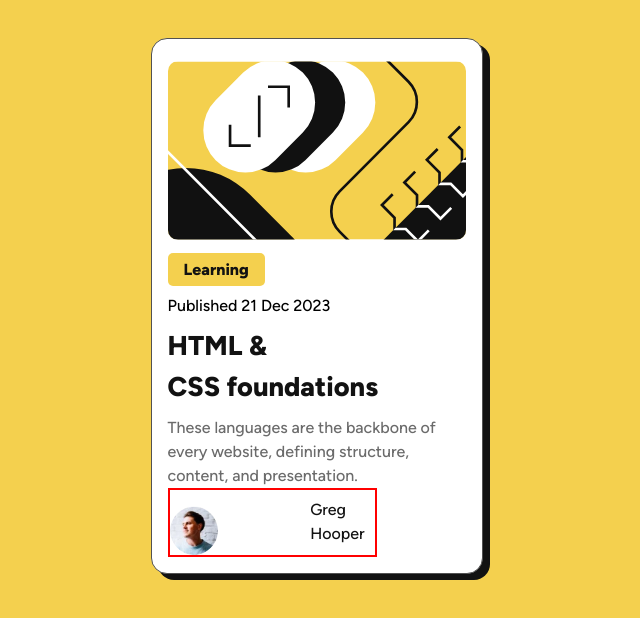
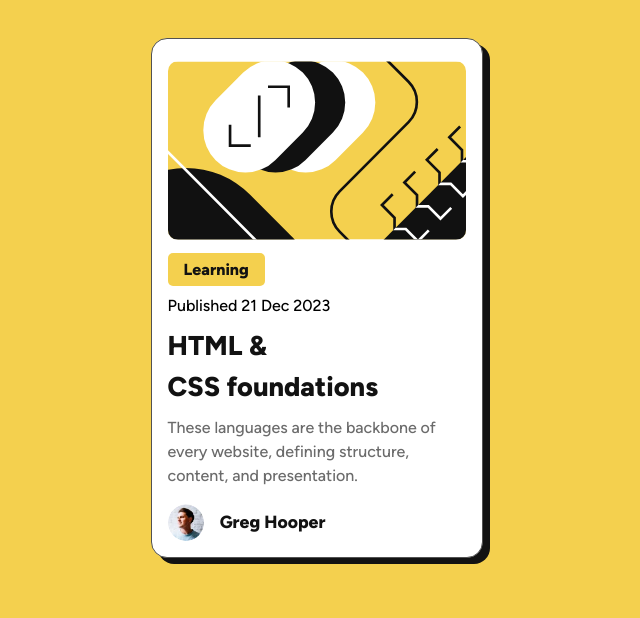
Before and after one commit to vikky2810/FrontendMentorChallenges, a plain HTML site: page 2_Blog_Preview_Card/index.html in a window 1280 px wide. Shown: the whole page, without its empty margins (323-963 px from the left). Drawn offline with Linux system fonts and the light colour scheme.

Commit message:
Refactor writer-info styles for improved layout and remove unnecessary borders

```diff
--- a/2_Blog_Preview_Card/style.css
+++ b/2_Blog_Preview_Card/style.css
@@ -149,26 +149,24 @@ body{
 }
 
 .writer-info{
+  margin-top: 1rem;
   display: flex;
-
   align-items: center;
   width: 70%;
-  border: 2px solid red;
+
 }
 .writer-info .profile img{
   border-radius: 50%;
   width: 3rem;
 }
-.writer-name {
-  display: flex;
-  justify-content: flex-start;
-  border: 2px solid blue;
+.writer {
+  width: 100%;
+  margin-left: 1rem;
+  font-size: 1.1rem;
+  font-weight: var(--fw-dark);
 }
 .profile{
     display: flex;
     justify-content: flex-start;
     align-items: center;
-    width: 100%;
-    margin-top: 1rem;
-
 }
```
